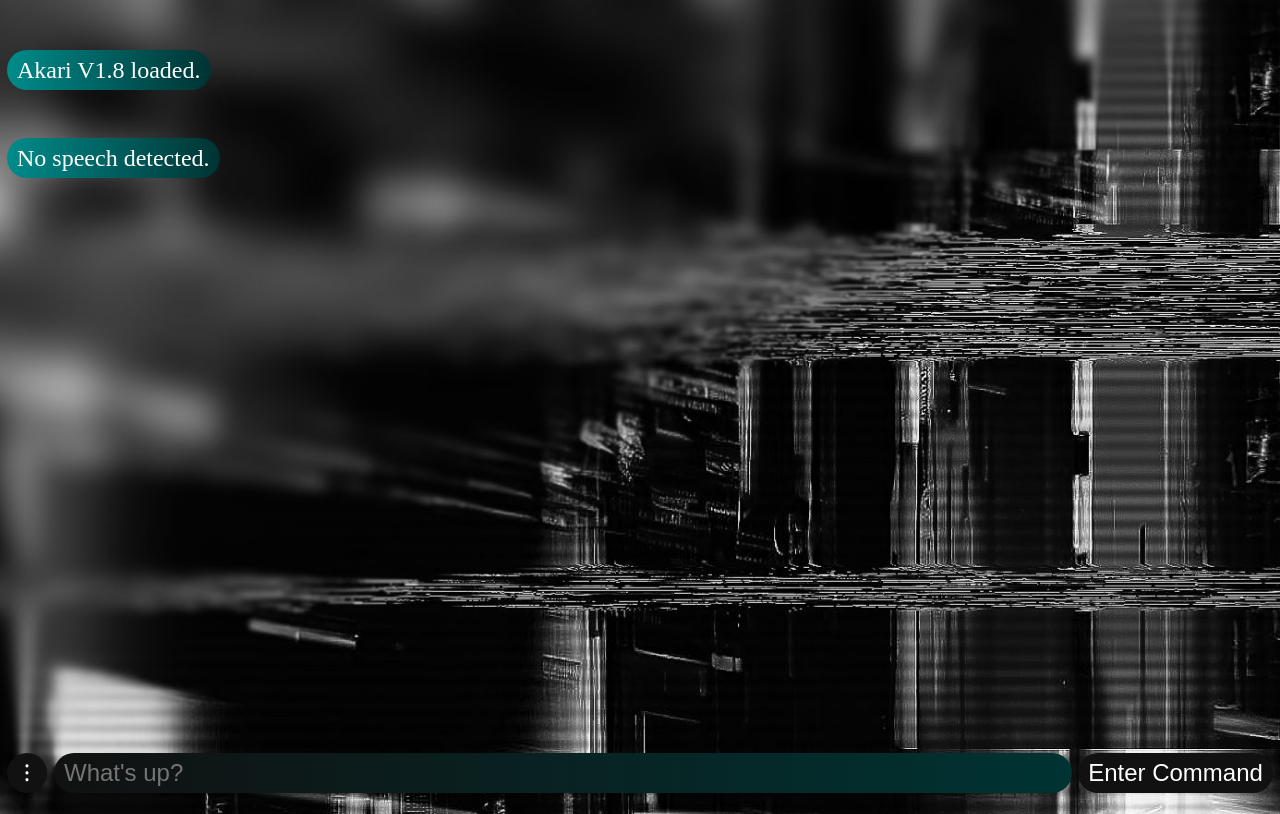
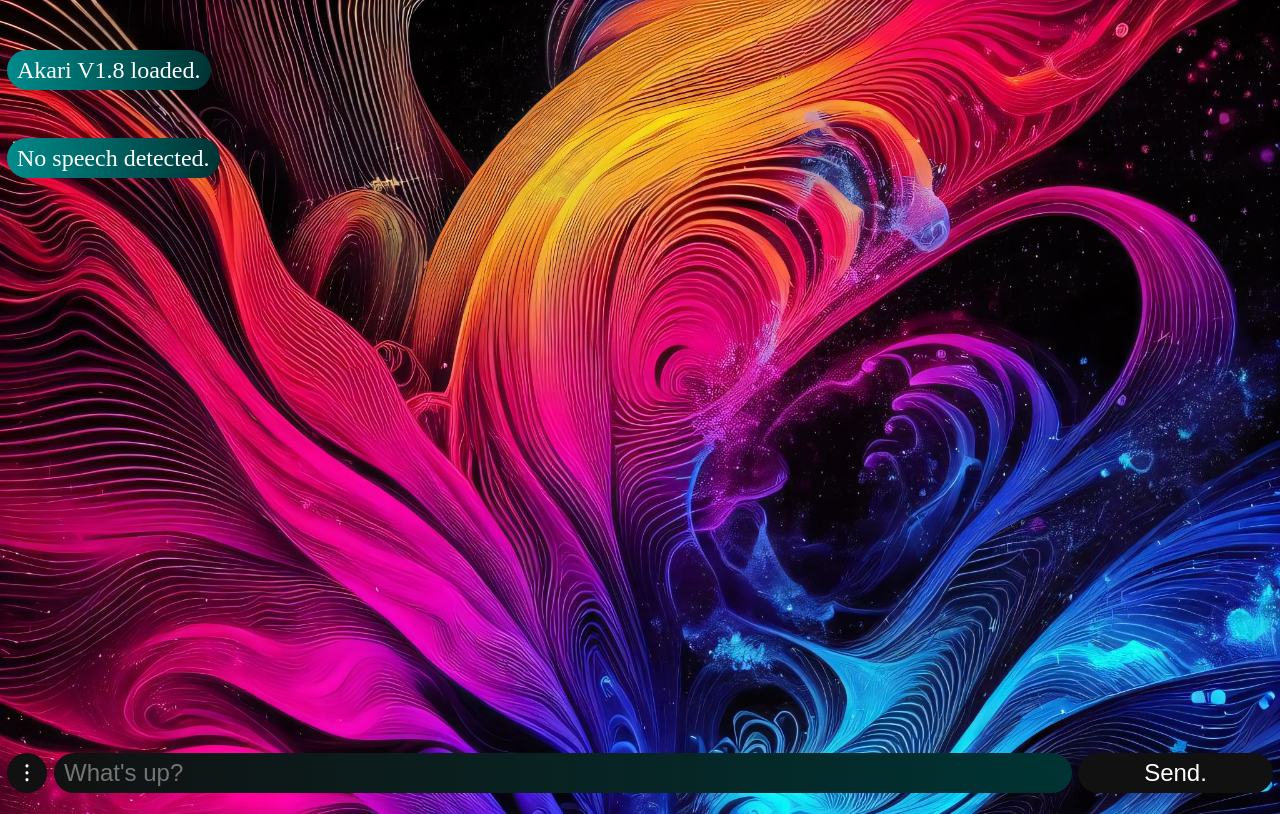
Before and after one commit to 76836/Akari, a plain HTML site: page experimental/index.html in a window 1280 px wide. Drawn offline with Linux system fonts and the light colour scheme.

Commit message:
Update index.html

```diff
--- a/experimental/index.html
+++ b/experimental/index.html
@@ -67,7 +67,7 @@
         <input type="text" id="box" class="box" placeholder="What's up?"></input>
       </form>
 
-        <button class="button-long" onclick="textOnly = 'text'; enter(document.getElementById('box').value); ">Enter Command</button>
+        <button class="button-long" onclick="textOnly = 'text'; enter(document.getElementById('box').value); ">Send.</button>
 
 
 
@@ -97,7 +97,7 @@ document.getElementById('box').onkeydown = function(event){
 
 
         if (BKGURL == null || BKGURL == "") {
-BKGURL = "../Foreshadowing.jpg";
+BKGURL = "../colors.jpg";
 };
 
 var ExCSS1 = document.createElement("style");
```
